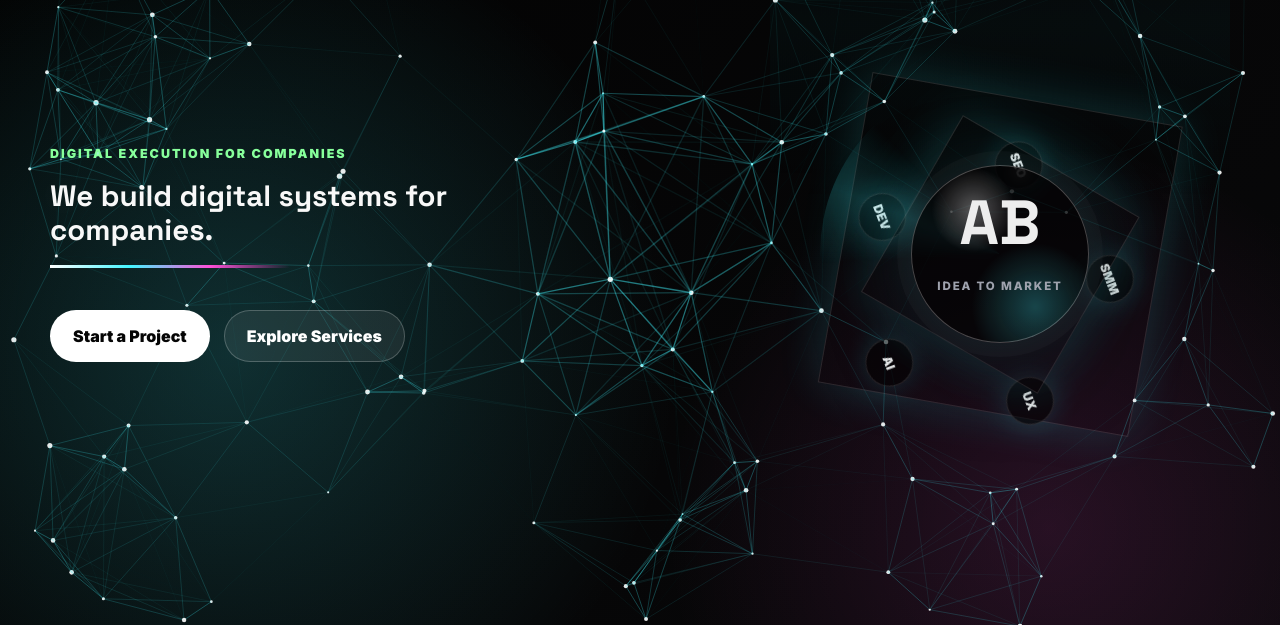
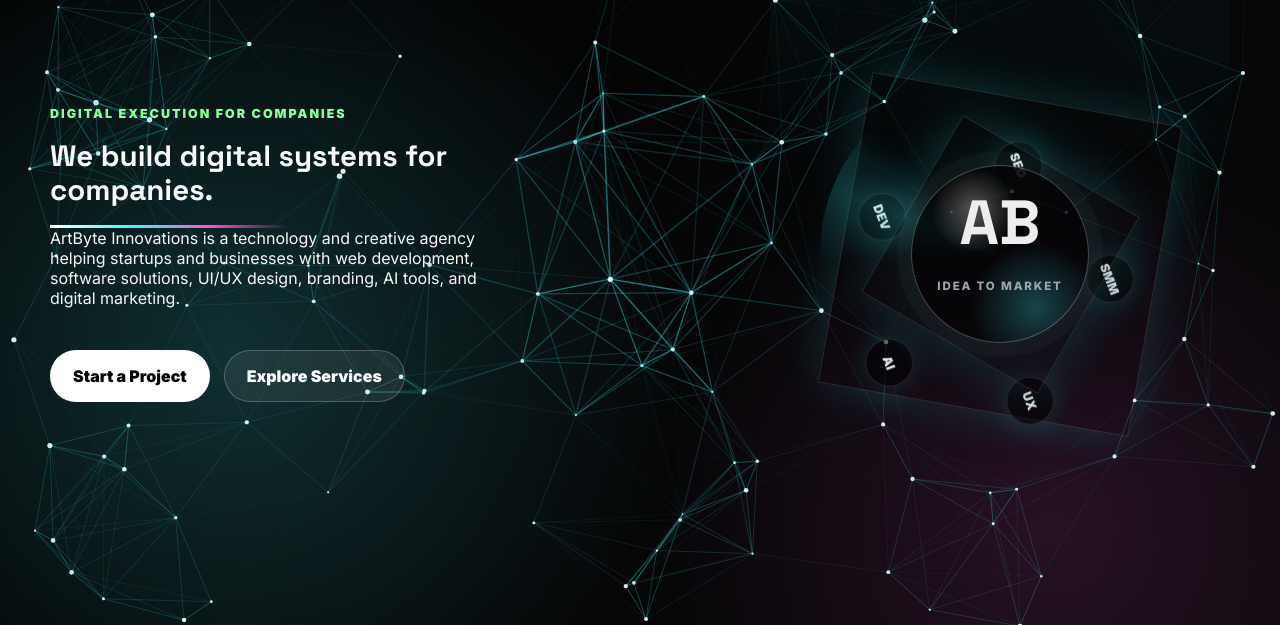
Before and after one commit to ananyakushwaha/artbyte-website, a plain HTML site: page index.html in a window 1280 px wide. Shown: the part 172-797 px from the top of the page. Drawn offline with Linux system fonts and the light colour scheme; animation ran at ten frames a second.

Commit message:
Update index.html

```diff
--- a/index.html
+++ b/index.html
@@ -54,9 +54,15 @@
         <section class="hero section-shell">
             <div class="hero-copy">
     <p class="eyebrow">Digital execution for companies</p>
+
     <h1 data-text="We build digital systems for companies.">
         We build digital systems for companies.
     </h1>
+
+    <p class="hero-description">
+        ArtByte Innovations is a technology and creative agency helping startups and businesses with web development, software solutions, UI/UX design, branding, AI tools, and digital marketing.
+    </p>
+
     <div class="hero-actions">
         <a class="button primary magnetic" href="#contact">Start a Project</a>
         <a class="button ghost magnetic" href="#services">Explore Services</a>
```
Lines whose indentation alone changed are shown as unchanged.
